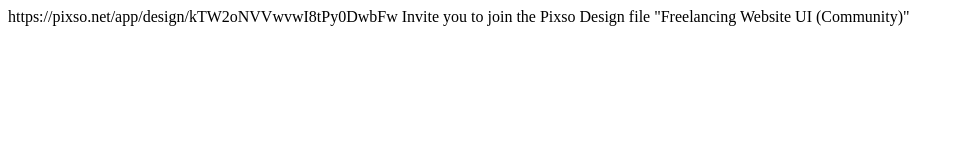
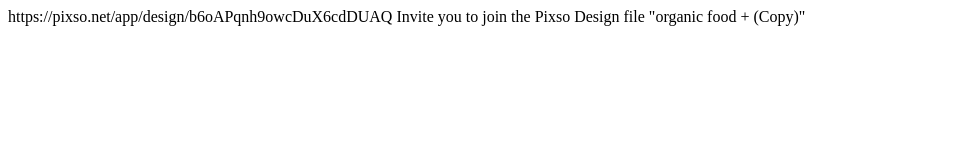
Before and after one commit to mehmonov/imtihonuchun, a plain HTML site: page index.html in a window 1280 px wide. Shown: the whole page, without its empty margins (0-964 px from the left). Drawn offline with Linux system fonts and the light colour scheme.

Commit message:
Update index.html

```diff
--- a/index.html
+++ b/index.html
@@ -18,6 +18,8 @@
     </style>
 </head>
 <body>
-https://pixso.net/app/design/kTW2oNVVwvwI8tPy0DwbFw Invite you to join the Pixso Design file "Freelancing Website UI (Community)"
+https://pixso.net/app/design/b6oAPqnh9owcDuX6cdDUAQ Invite you to join the Pixso Design file "organic food + (Copy)"
+
+
 </body>
 </html>
```
